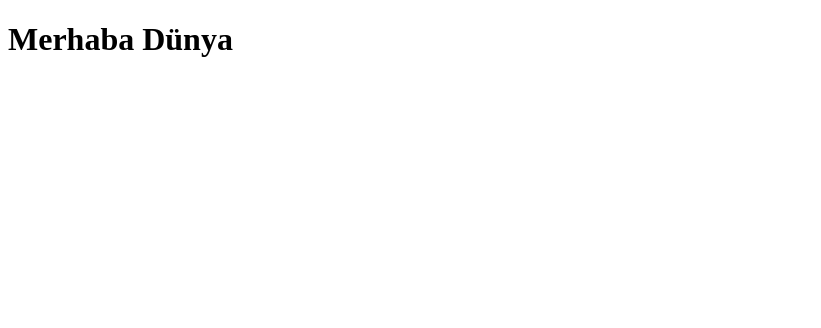
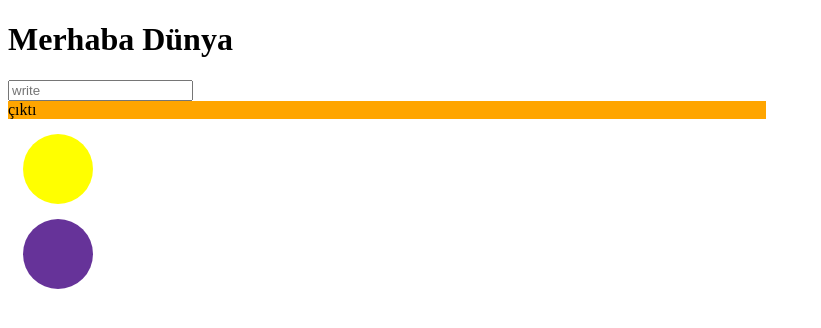
Before and after one commit to besirgunduz/JavaScriptCoding, a plain HTML site: page index.html in a window 1280 px wide. Shown: the whole page, without its empty margins (0-821 px from the left). Drawn offline with Linux system fonts and the light colour scheme.

Commit message:
commit 022

```diff
--- a/index.html
+++ b/index.html
@@ -5,6 +5,23 @@
     <meta charset="UTF-8">
     <meta http-equiv="X-UA-Compatible" content="IE=edge">
     <meta name="viewport" content="width=device-width, initial-scale=1.0">
+    <style>
+        #yellow,
+        #purple {
+            width: 70px;
+            height: 70px;
+            border-radius: 50%;
+            margin: 15px;
+        }
+
+        #yellow {
+            background-color: yellow;
+        }
+
+        #purple {
+            background-color: rebeccaPurple;
+        }
+    </style>
     <title>JavaScript Coding</title>
 </head>
 
@@ -13,6 +30,18 @@
     <h1 id="greeting">Merhaba Dünya</h1>
 
     <h2 id="info"></h2>
+
+    <div id="text">
+        <div>
+            <input id="input" placeholder="write">
+            <div id="output" style="background-color:orange ;width:60%"> çıktı </div>
+        </div>
+    </div>
+
+    <div id="yellow"></div>
+    <div id="purple"></div>
+
+
 
 
     <!-- <script src="js/001-hello-world.js"></script> -->
@@ -35,7 +64,8 @@
     <!-- <script src="js/018-kosullarla-calismak-bolum-sonu-egzersizi.js"></script> -->
     <!-- <script src="js/019-fonksiyonlar-neden-fonksiyonlara-ihtiyac-duyariz-ve-ilk-fonksiyonumuz.js"></script> -->
     <!-- <script src="js/020-fonksiyona-parametre-atamak-ve-geridonus-almak.js"></script> -->
-    <script src="js/021-arrow-function-kullanimi.js"></script>
+    <!-- <script src="js/021-arrow-function-kullanimi.js"></script> -->
+    <script src="js/022-dom-etkinlikleriyle-calismak.js"></script>
 
 </body>
 
--- a/js/022-dom-etkinlikleriyle-calismak.js
+++ b/js/022-dom-etkinlikleriyle-calismak.js
@@ -1,11 +1,25 @@
 // DOM Etkinlikleriyle Calismak
-// https://www.w3schools.com/jsref/dom_obj_event.asp
-// https://developer.mozilla.org/en-US/docs/Web/Events
 
-let greeting = document.querySelector("#greeting")
-greeting.addEventListener("click", domClick)
+let greeting = document.querySelector("#greeting");
+greeting.addEventListener("click", domClick);
 
 function domClick() {
-    console.log("etkinlik denetlendi")
-    this.style.color == "red" ? this.style.color = "black" : this.style.color = "red"
+  console.log("etkinlik denetlendi");
+  this.style.color == "red"
+    ? (this.style.color = "black")
+    : (this.style.color = "red");
 }
+
+let input = document.getElementById("input");
+let output = document.getElementById("output");
+
+input.addEventListener("input", function (event) {
+  output.innerText = event.target.value.split("").join("");
+});
+
+let yellowball = document.getElementById("yellow");
+let purpleBall = document.getElementById("purple");
+
+yellowball.onclick = function () {
+  purpleBall.style.backgroundColor = "yellow";
+};
```
